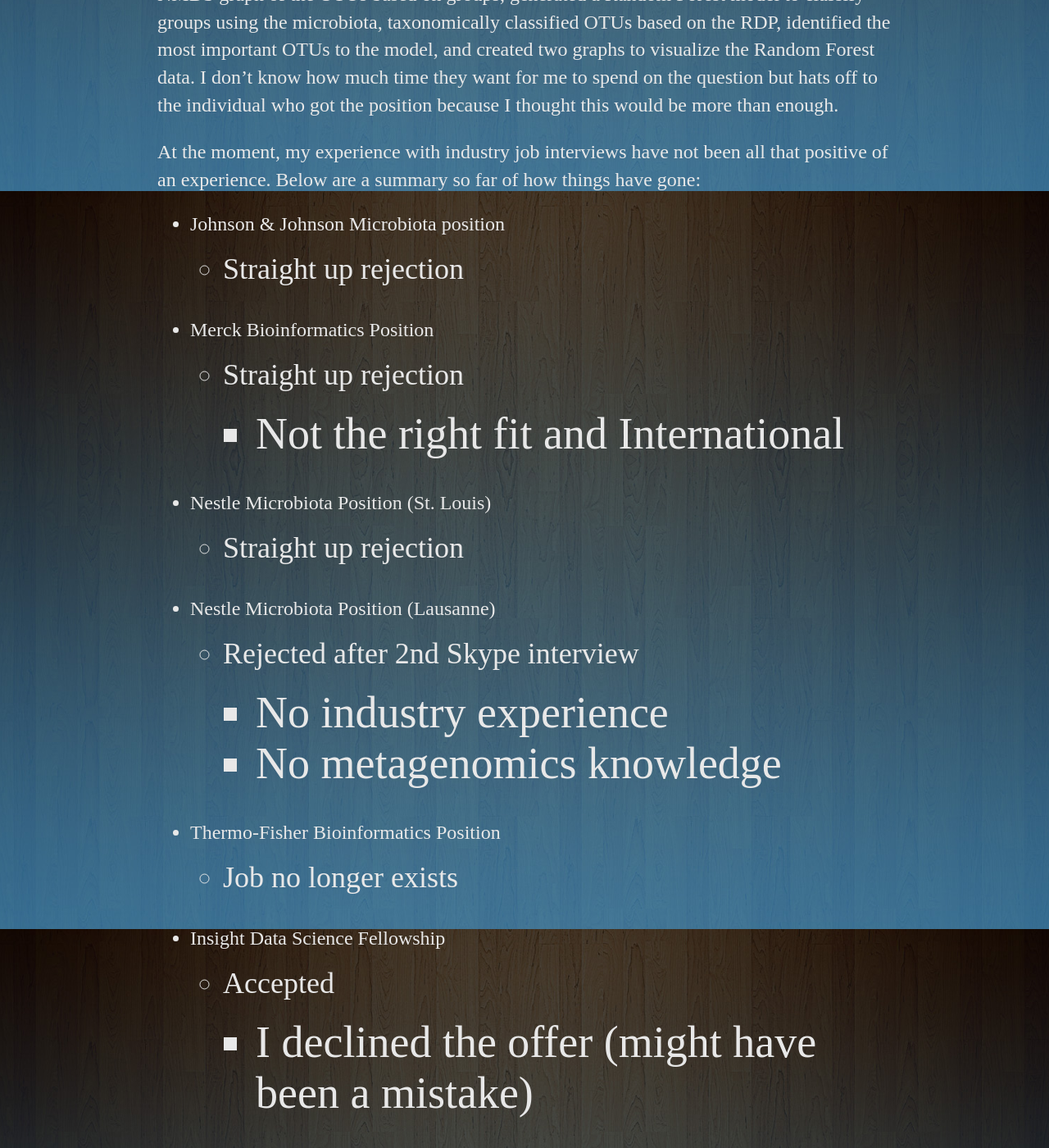
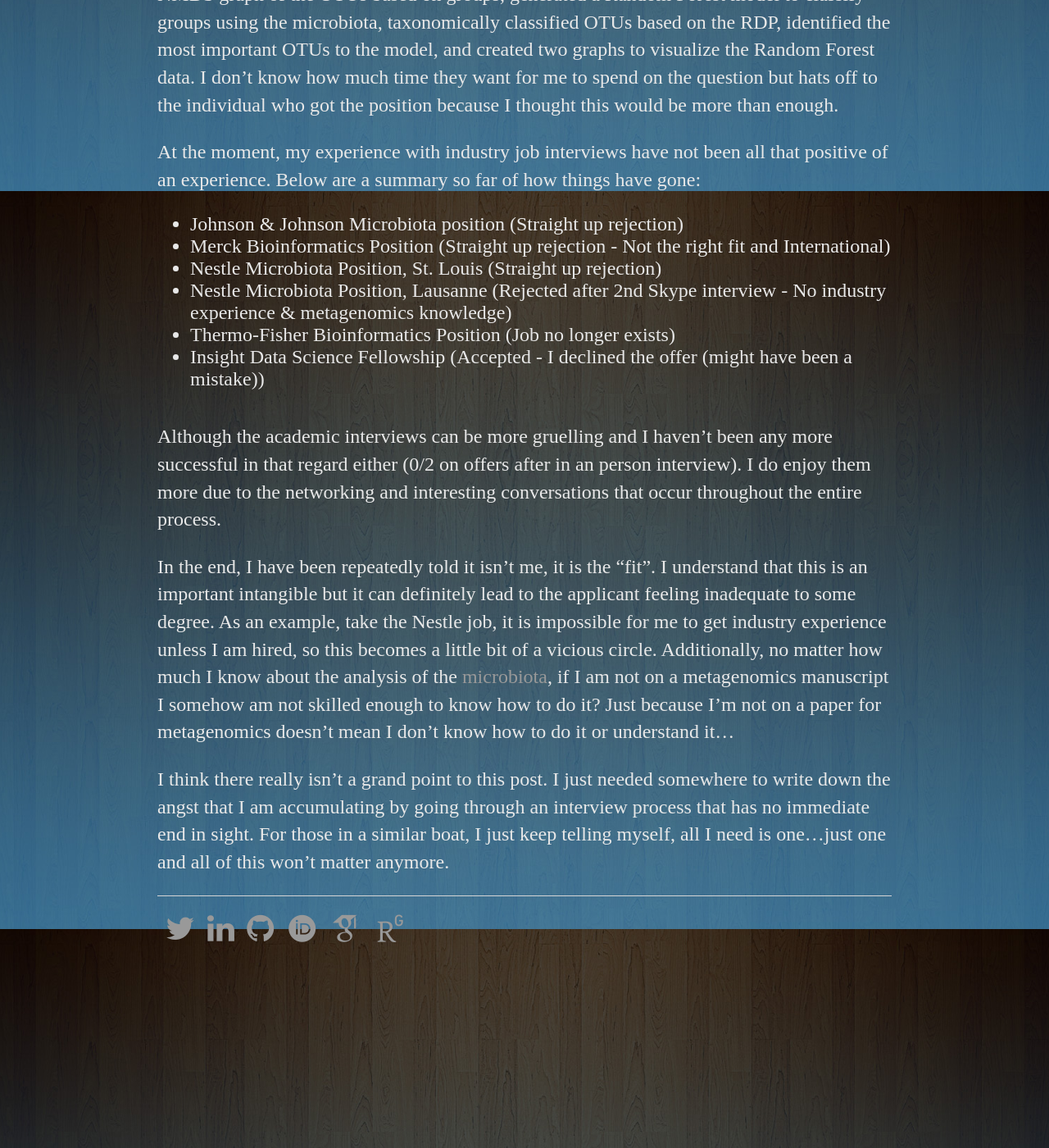
Before and after one commit to marcsze/marcsze.github.io, a Jekyll site: the page built from _posts/2017-12-03-interview_exp.md, in a window 1280 px wide and 1400 px high, scrolled down 2467 px. Shown: the whole window at 82% size. Built offline with Jekyll 4.4.1, drawn with Linux system fonts in a browser that asks for light colours; some web fonts are replaced.

Commit message:
edit list

```diff
--- a/_posts/2017-12-03-interview_exp.md
+++ b/_posts/2017-12-03-interview_exp.md
@@ -34,22 +34,12 @@
 
 At the moment, my experience with industry job interviews have not been all that positive of an experience. Below are a summary so far of how things have gone:
 
-* Johnson & Johnson Microbiota position
-	* Straight up rejection
-* Merck Bioinformatics Position
-	* Straight up rejection
-		* Not the right fit and International
-* Nestle Microbiota Position (St. Louis)
-	* Straight up rejection
-* Nestle Microbiota Position (Lausanne)
-	* Rejected after 2nd Skype interview
-		* No industry experience
-		* No metagenomics knowledge
-* Thermo-Fisher Bioinformatics Position
-	* Job no longer exists
-* Insight Data Science Fellowship
-	* Accepted
-		* I declined the offer (might have been a mistake)
+* Johnson & Johnson Microbiota position (Straight up rejection)
+* Merck Bioinformatics Position (Straight up rejection - Not the right fit and International)
+* Nestle Microbiota Position, St. Louis (Straight up rejection)
+* Nestle Microbiota Position, Lausanne (Rejected after 2nd Skype interview - No industry experience & metagenomics knowledge)
+* Thermo-Fisher Bioinformatics Position (Job no longer exists)
+* Insight Data Science Fellowship (Accepted - I declined the offer (might have been a mistake))
 
 
 Although the academic interviews can be more gruelling and I haven't been any more successful in that regard either (0/2 on offers after in an person interview). I do enjoy them more due to the networking and interesting conversations that occur throughout the entire process.
```
